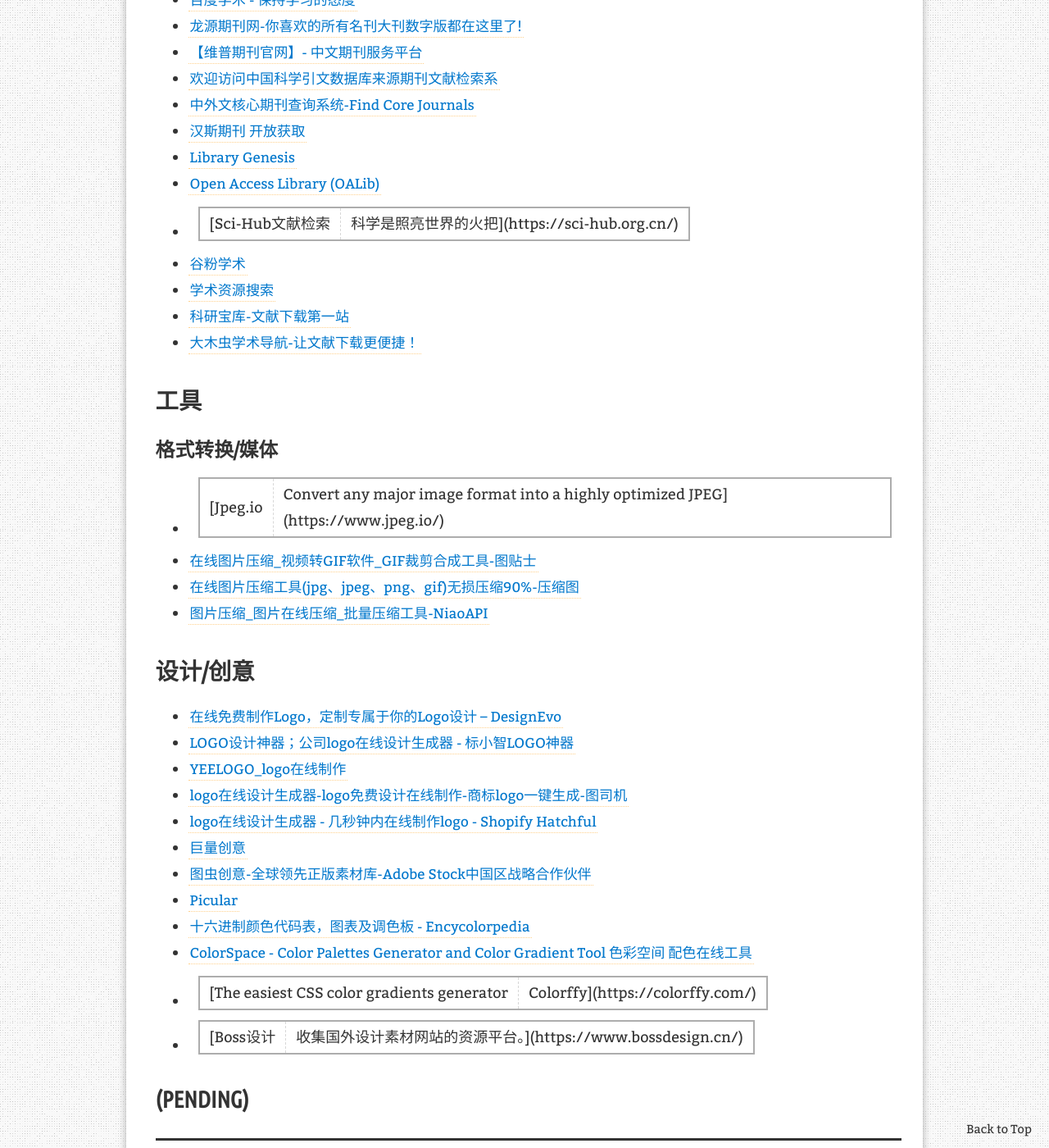
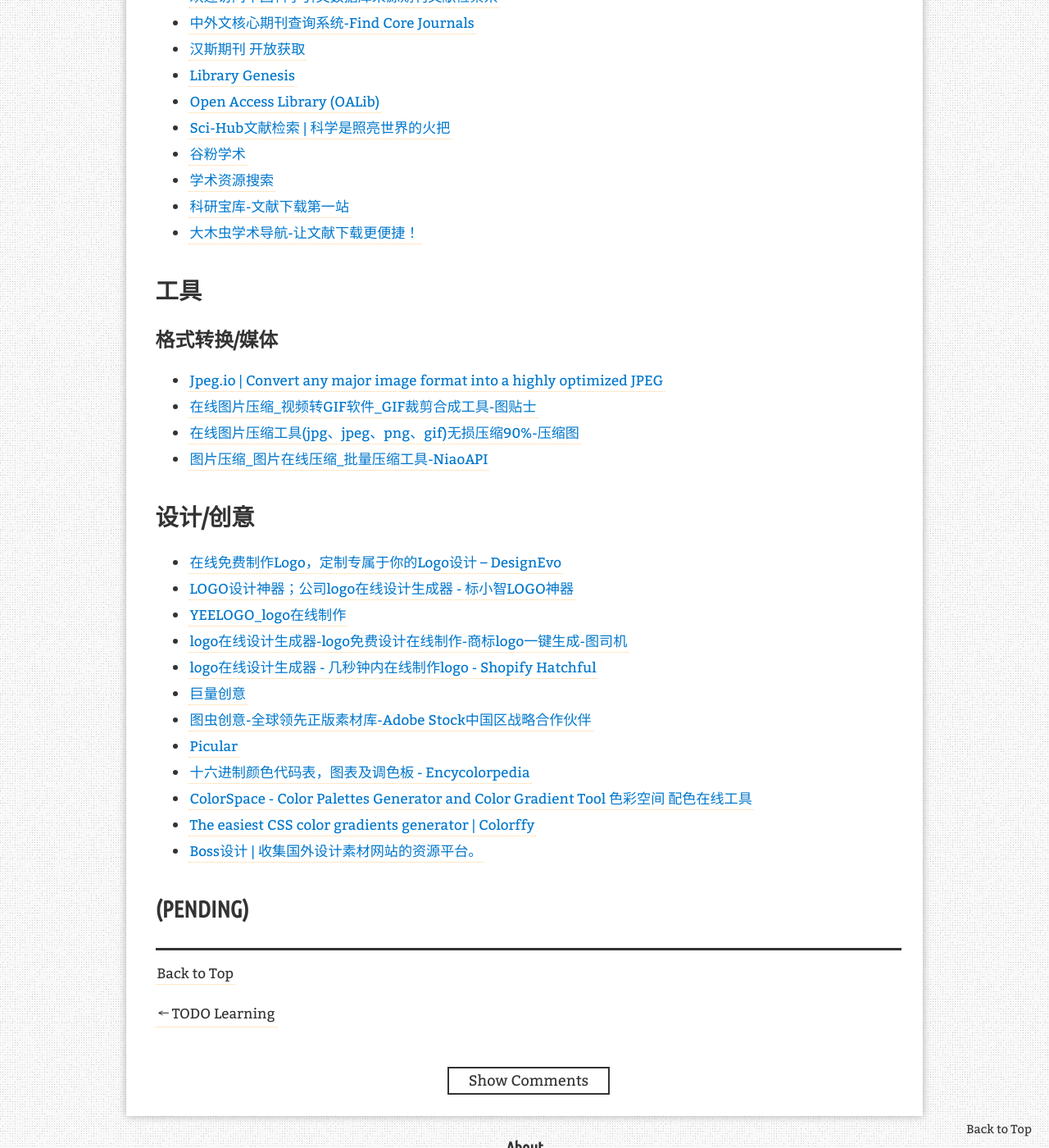
Before and after one commit to ElmTran/ElmTran.github.io, a Jekyll site: the page built from _posts/2022-07-30-awesome-links.md, in a window 1280 px wide and 1400 px high, scrolled down 1553 px. Shown: the whole window at 82% size. Built offline with Jekyll 4.4.1, drawn with Linux system fonts in a browser that asks for light colours; comment, search, counter and statistics services are not loaded; some of the changed text lies outside the part shown.

Commit message:
fix layout bugs

```diff
--- a/_posts/2022-07-30-awesome-links.md
+++ b/_posts/2022-07-30-awesome-links.md
@@ -9,6 +9,7 @@ redirect_from:
 ---
 
 ## API
+
 - [少数派](https://sspai.com/post/67568)
 
 - [天气API接口文档 · 免费天气api接口 · 看云](https://www.kancloud.cn/ccjin/yingq/603579)
@@ -41,7 +42,7 @@ redirect_from:
 
 - [fangzesheng/free-api: 收集免费的接口服务,做一个api的搬运工](https://github.com/fangzesheng/free-api)
 
-- [Universal Micro Services | M3Oa](https://www.m3o.com/)
+- [Universal Micro Services \| M3Oa](https://www.m3o.com/)
 
 - [Api列表 穆仙念，人到中年](https://www.mxnzp.com/doc/list)
 
@@ -51,7 +52,7 @@ redirect_from:
 
 - [接口大全-免费API,收集所有免费的API](https://www.free-api.com/)
 
-- [API Shop，专业的数据交易平台 | API免费调用，行业数据下载，数据定制](https://www.apishop.net/#/)
+- [API Shop，专业的数据交易平台 \| API免费调用，行业数据下载，数据定制](https://www.apishop.net/#/)
 
 - [万维易源-互联网API入口](https://www.showapi.com/apiShow/apiMap)
 
@@ -84,7 +85,7 @@ redirect_from:
 
 - [Open Access Library (OALib)](https://www.oalib.com/)
 
-- [Sci-Hub文献检索 | 科学是照亮世界的火把](https://sci-hub.org.cn/)
+- [Sci-Hub文献检索 \| 科学是照亮世界的火把](https://sci-hub.org.cn/)
 
 - [谷粉学术](https://gfsoso.99lb.net/)
 
@@ -96,7 +97,7 @@ redirect_from:
 
 ## 工具
 ### 格式转换/媒体
-- [Jpeg.io | Convert any major image format into a highly optimized JPEG](https://www.jpeg.io/)
+- [Jpeg.io \| Convert any major image format into a highly optimized JPEG](https://www.jpeg.io/)
 
 - [在线图片压缩_视频转GIF软件_GIF裁剪合成工具-图贴士](https://www.tutieshi.com/)
 
@@ -125,8 +126,8 @@ redirect_from:
 
 - [ColorSpace - Color Palettes Generator and Color Gradient Tool  色彩空间 配色在线工具](https://mycolor.space/)
 
-- [The easiest CSS color gradients generator | Colorffy](https://colorffy.com/)
+- [The easiest CSS color gradients generator \| Colorffy](https://colorffy.com/)
 
-- [Boss设计 | 收集国外设计素材网站的资源平台。](https://www.bossdesign.cn/)
+- [Boss设计 \| 收集国外设计素材网站的资源平台。](https://www.bossdesign.cn/)
 
 ## (PENDING)
```
